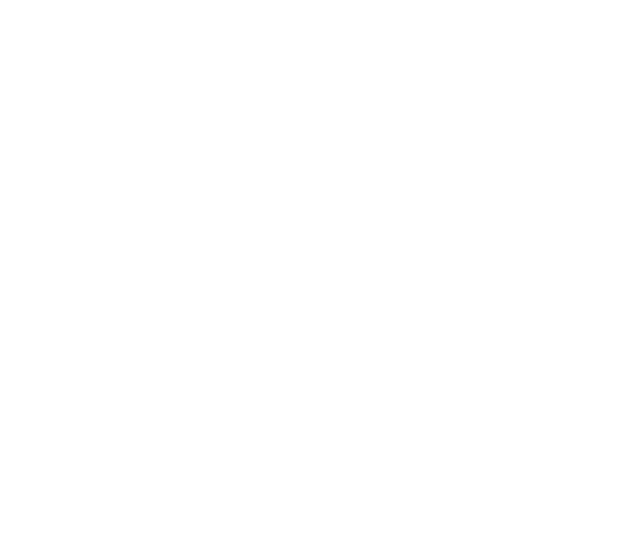
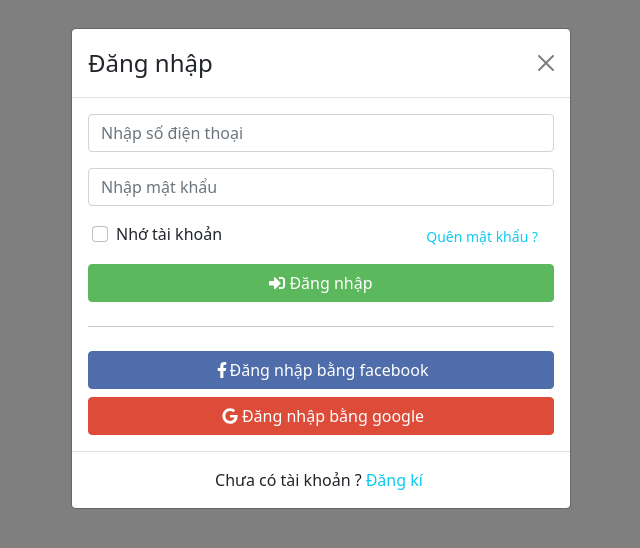
Before and after one commit to NamNgo-2810/FHomez, a React (Create React App) app in the folder frontend/: page /login in a window 1280 px wide. Before the commit this address had no page. Shown: the top 548 px of the page, without its empty margins (319-959 px from the left). Built offline with nearby package versions, Linux system fonts and the light colour scheme.

Commit message:
fix issue style scss

```diff
--- a/frontend/src/App.js
+++ b/frontend/src/App.js
@@ -10,21 +10,22 @@
     <div className="App">
       <BrowserRouter>
         <Routes>
-          <Route path="/" element={<Home/>}>
+          <Route index element={<Home />} />
+          <Route path="signup" element={<Register />}>
+              <Route path="verifyOTP" element={<Register />}></Route>
+          </Route>
+          <Route path="login" element={<Login />}></Route>
 
-            {/* <Route index element={<Home />} />
-            Path lồng nhau
+          {/* Path lồng nhau
             <Route path="teams" element={<Teams />}>
               <Route path=":teamId" element={<Team />} />
               <Route path="new" element={<NewTeamForm />} />
               <Route index element={<LeagueStandings />} />
             </Route> */}
-          </Route>
         </Routes>
       </BrowserRouter>
 
       {/* <ProductItem id="1" src="https://img.thuephongtro.com/images/thumb/2020/04/29/20200429120046-0zgfo.jpg" title="dfdfdfdfd" desc="hello" /> */}
-
     </div>
   );
 }
--- a/frontend/src/components/Login/Login.jsx
+++ b/frontend/src/components/Login/Login.jsx
@@ -71,16 +71,16 @@
               </Form.Text>
             </Form.Group>
             <Form.Group className="d-grid gap-2">
-              <Button className="sign-in" type="submit">
+              <Button className={styles.signIn} type="submit">
                 <FaSignInAlt className="me-1 mb-1"/>
                 Đăng nhập
               </Button>
               <hr />
-              <Button className="f-sign-in d-flex align-items-center justify-content-center">
+              <Button className={`${styles.fSignIn} d-flex align-items-center justify-content-center`}>
                 <FaFacebookF />
                 Đăng nhập bằng facebook
               </Button>
-              <Button className="g-sign-in d-flex align-items-center justify-content-center">
+              <Button className={`${styles.gSignIn} d-flex align-items-center justify-content-center`}>
                 <FaGoogle className="me-1 ms-1" />
                 Đăng nhập bằng google
               </Button>
--- a/frontend/src/components/Login/Login.module.scss
+++ b/frontend/src/components/Login/Login.module.scss
@@ -13,21 +13,21 @@
     margin: auto;
 }
 
-.sign-in {
+.signIn {
     background-color: #5cb85c!important;
     border-color: #5cb85c!important
 }
 
-.f-sign-in {
+.fSignIn {
     background-color: #506dab!important;
     border-color: #506dab!important
 }
 
-.g-sign-in {
+.gSignIn {
     background-color: #dd4b39!important;
     border-color: #dd4b39!important
 }
 
-.text-info:hover > span {
+.textInfo:hover > span {
     cursor: pointer
 }
--- a/frontend/src/containers/ProductList.jsx
+++ b/frontend/src/containers/ProductList.jsx
@@ -12,6 +12,7 @@
 
   return (
     <div className="col-8">
+      dffdf
       {products &&
         products.map((product) =>
           <ProductItem
```
